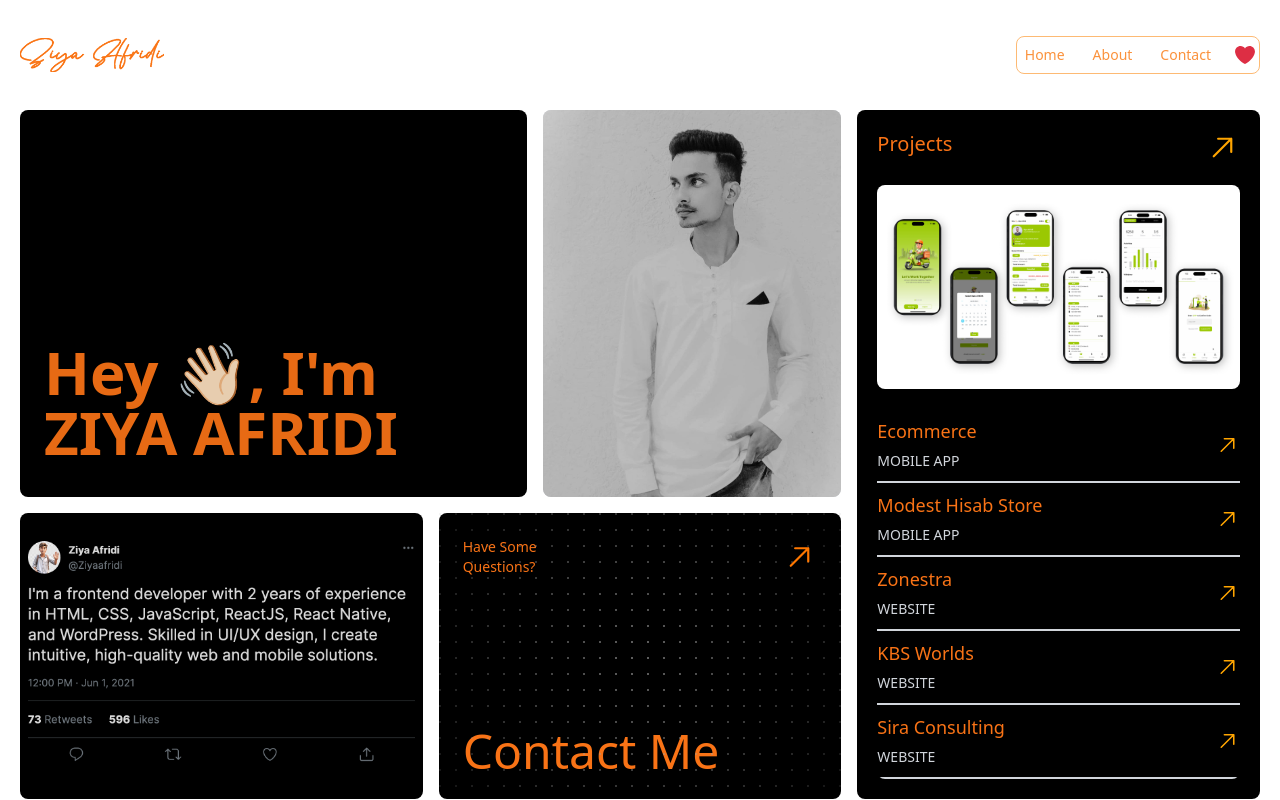
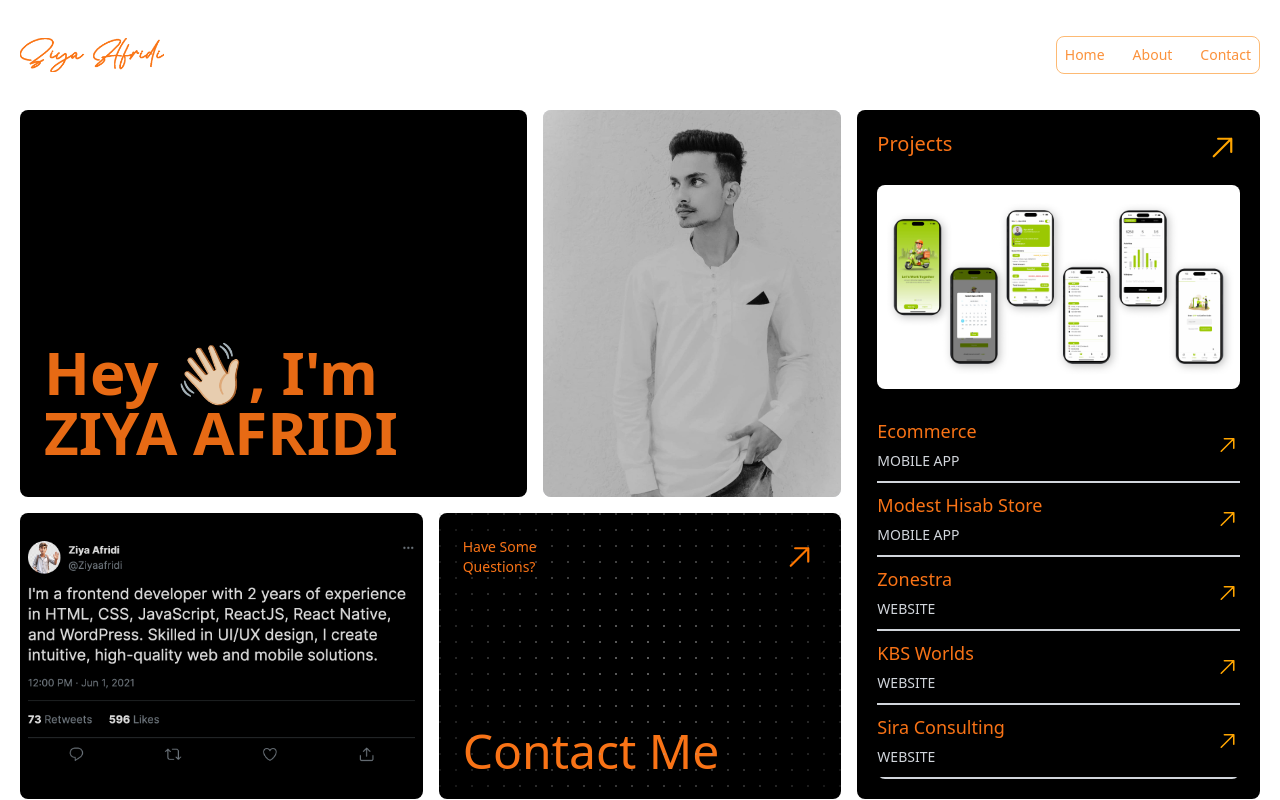
Before and after one commit to xyaistic/Portfolio, a React app: page / in a window 1280 px wide. Built offline with nearby package versions, Linux system fonts and the light colour scheme; the HTML template or start-up script is replaced by a standard one.

Commit message:
Fav icon hide

```diff
--- a/src/Header.jsx
+++ b/src/Header.jsx
@@ -50,11 +50,11 @@ export default function Header() {
                     <NavLink to='' className=" text-sm rounded-md hover:bg-orange-100 p-1">Home</NavLink>
                     <NavLink to='about' className=" text-sm rounded-md hover:bg-orange-100 p-1">About</NavLink>
                     <NavLink to='contact' className=" text-sm rounded-md hover:bg-orange-100 p-1">Contact</NavLink>
-                    <NavLink to='#' className="hover:text-black text-sm flex items-center" onClick={toggleNotifications}>
+                    {/* <NavLink to='#' className="hover:text-black text-sm flex items-center" onClick={toggleNotifications}>
                         <svg xmlns="http://www.w3.org/2000/svg" width="20px" viewBox="0 0 36 36" aria-hidden="true" role="img" className="iconify iconify--twemoji" preserveAspectRatio="xMidYMid meet">
                             <path fill="#DD2E44" d="M35.885 11.833c0-5.45-4.418-9.868-9.867-9.868c-3.308 0-6.227 1.633-8.018 4.129c-1.791-2.496-4.71-4.129-8.017-4.129c-5.45 0-9.868 4.417-9.868 9.868c0 .772.098 1.52.266 2.241C1.751 22.587 11.216 31.568 18 34.034c6.783-2.466 16.249-11.447 17.617-19.959c.17-.721.268-1.469.268-2.242z" />
                         </svg>
-                    </NavLink>
+                    </NavLink> */}
                 </div>
             </div>
 
```
